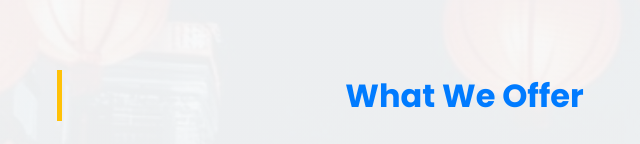
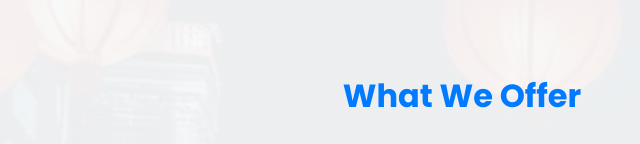
Before and after one commit to David55-ef/Public-Holiday-Project, a plain HTML site: page index.html in a window 1280 px wide. Shown: the part 800-944 px from the top of the page, 183-823 px from the left. Drawn offline with Linux system fonts and the light colour scheme; files whose address does not match are found by name.

Commit message:
changess

```diff
--- a/CSS/style.css
+++ b/CSS/style.css
@@ -339,7 +339,7 @@ h3 {
 .about-content h2 {
   color: var(--color-primary);
   font-size: 2em;
-  border-left: 5px solid var(--color-accent);
+  /* border-left: 5px solid var(--color-accent); */
   padding-left: var(--spacing-sm);
 }
 
```
